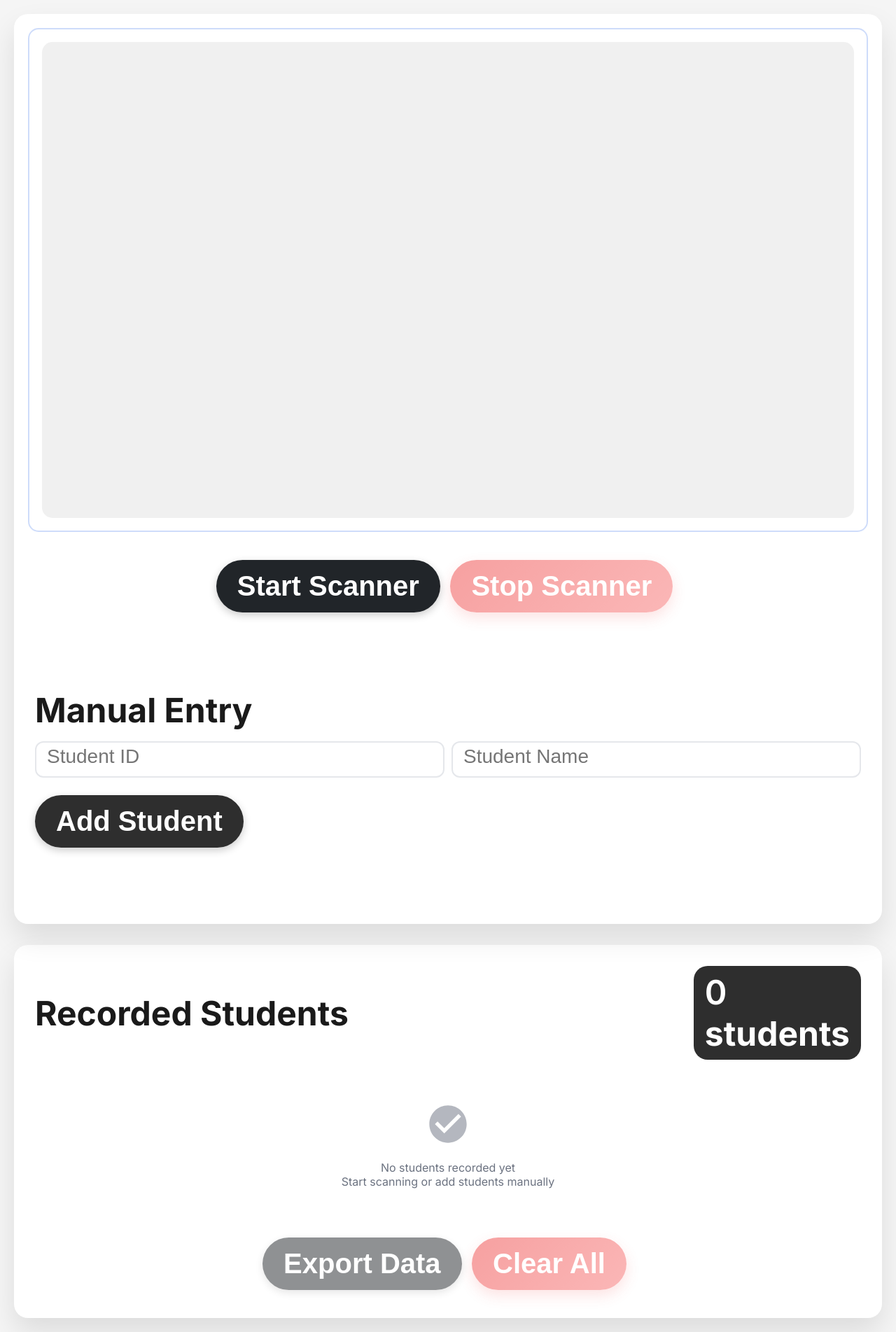
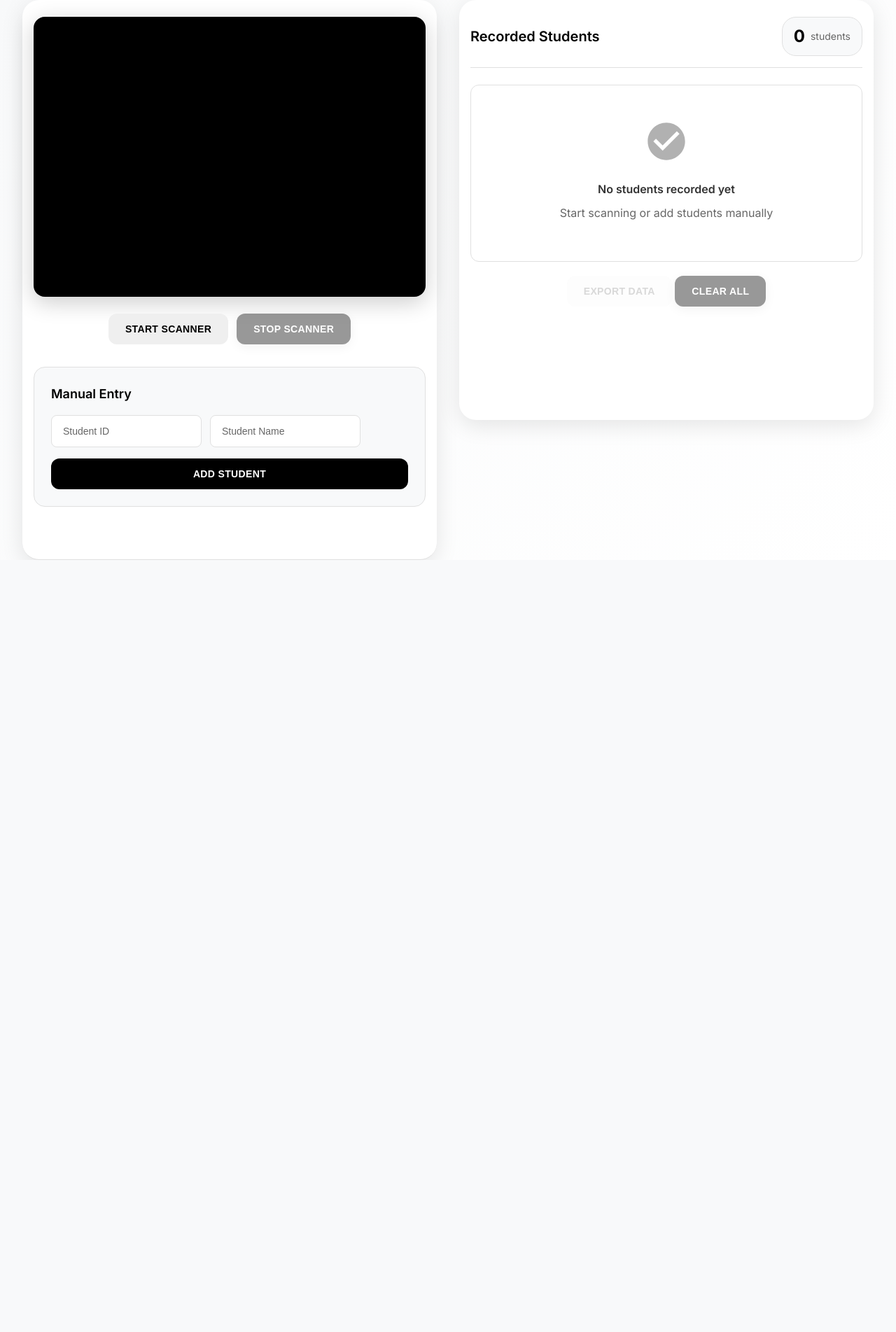
Before and after one commit to jswnthh/student_monitoring_software, a Django app: page / in a window 1280 px wide. Shown: the whole page at 70% size. After the commit the page ends 800 px from the top, so only its background shows below. Run offline with Django 5.2, Linux system fonts and the light colour scheme; some libraries are stand-ins or nearby versions.

Commit message:
updated css

```diff
--- a/lateEntry/static/css/lateEntry/style.css
+++ b/lateEntry/static/css/lateEntry/style.css
@@ -4,177 +4,197 @@
     box-sizing: border-box;
 }
 
+:root {
+    --primary-black: #000000;
+    --dark-grey: #1a1a1a;
+    --medium-grey: #333333;
+    --light-grey: #666666;
+    --border-grey: #e0e0e0;
+    --white: #ffffff;
+    --accent-grey: #f8f9fa;
+    --success: #000000;
+    --error: #666666;
+    --shadow: rgba(0, 0, 0, 0.1);
+    --shadow-heavy: rgba(0, 0, 0, 0.2);
+}
+
 body {
-    font-family: 'Inter', -apple-system, BlinkMacSystemFont, 'Segoe UI', Roboto, sans-serif;
-    background-color: #f5f5f5; /* light grey */
+    font-family: 'Inter', -apple-system, BlinkMacSystemFont, sans-serif;
+    background: linear-gradient(135deg, #f8f9fa 0%, #ffffff 100%);
+    color: var(--primary-black);
+    line-height: 1.6;
     min-height: 100vh;
-    color: #1a1a1a;
+    overflow-x: hidden;
 }
 
 .container {
-    padding: 20px;
+    max-width: 100vw;
+    margin: 0 auto;
+    padding: 0;
+    min-height: 100vh;
 }
 
-.font-large {
-    font-size: 3rem;
-}
-
-.font-medium {
-    font-size: 1.75rem;
-}
-
+/* Header */
 .header {
+    background: var(--primary-black);
+    color: var(--white);
+    padding: 1rem;
     text-align: center;
-    margin-bottom: 30px;
-    color: black;
+    position: sticky;
+    top: 0;
+    z-index: 100;
+    box-shadow: 0 2px 10px var(--shadow);
 }
 
 .header h1 {
-    font-size: 2.5rem;
-    margin-bottom: 10px;
-    text-shadow: 0 2px 4px rgba(0,0,0,0.3);
+    font-size: 1.5rem;
+    font-weight: 700;
+    letter-spacing: -0.025em;
+    margin-bottom: 0.25rem;
 }
 
 .header p {
-    font-size: 1.1rem;
-    opacity: 0.9;
+    font-size: 0.875rem;
+    opacity: 0.8;
+    font-weight: 300;
 }
 
+/* Scanner Section */
 .scanner-section {
-    background: white;
-    border-radius: 20px;
-    padding: 30px;
-    margin-bottom: 30px;
-    box-shadow: 0 20px 40px rgba(0,0,0,0.1);
-    backdrop-filter: blur(10px);
-    height: 1300px;
-}
-
-.manual-input input::placeholder {
-    font-size: 1.75rem;
-}
-
-.manual-input input::-webkit-input-placeholder {
-    font-size: 1.75rem;
-}
-
-.manual-input input::-moz-placeholder {
-    font-size: 1.75rem;
-}
-
-.manual-input input:-ms-input-placeholder {
-    font-size: 1.75rem;
+    background: var(--white);
+    border-bottom: 1px solid var(--border-grey);
+    padding: 1.5rem 1rem;
 }
 
 .scanner-container {
     position: relative;
-    width: 100%;
-    border-radius: 12px;
-    background-color: white;
-    padding: 10px;
-    height: 700px
+    background: var(--primary-black);
+    border-radius: 16px;
+    overflow: hidden;
+    margin-bottom: 1.5rem;
+    box-shadow: 0 8px 32px var(--shadow-heavy);
 }
 
-/* .scanner-overlay {
+#video {
+    width: 100%;
+    height: 300px;
+    object-fit: cover;
+    display: block;
+    border-radius: 16px;
+}
+
+.scanner-overlay {
     position: absolute;
     top: 0;
     left: 0;
     right: 0;
     bottom: 0;
-    border: 2px dashed rgba(37, 99, 235, 0.5);
-    border-radius: 12px;
     pointer-events: none;
-    overflow: hidden;
-} */
-
-/* .laser-line {
-    position: absolute;
-    top: 0;
-    left: 0;
-    height: 2px;
-    width: 100%;
-    background: rgba(255, 0, 0, 0.9);
-    box-shadow: 0 0 10px rgba(255, 0, 0, 0.7);
-    animation: scanLine 2s linear infinite;
-    z-index: 10;
-} */
-
-/* @keyframes scanLine {
-    0% {
-        top: 0%;
-    }
-    100% {
-        top: 100%;
-    }
-} */
-
-#video {
-    width: 100%;
-    height: 100%;
-    border-radius: 15px;
-    object-fit: cover;
-    display: block;
-    margin: 0 auto;
-    background: #f0f0f0;
+    display: flex;
+    align-items: center;
+    justify-content: center;
 }
 
-/* .scanner-overlay {
-    position: absolute;
-    top: 50%;
-    left: 50%;
-    transform: translate(-50%, -50%);
-    width: 250px;
-    height: 100px;
-    border: 3px solid #2563eb;
-    border-radius: 10px;
-    pointer-events: none;
-} */
-
-.scanner-overlay::before {
-    content: '';
-    position: absolute;
-    top: -10px;
-    left: -10px;
-    right: -10px;
-    bottom: -10px;
-    border: 2px solid rgba(37, 99, 235, 0.3);
-    border-radius: 15px;
-    animation: pulse 2s infinite;
+.laser-line {
+    width: 80%;
+    height: 2px;
+    background: linear-gradient(90deg, transparent, var(--white), transparent);
+    border-radius: 1px;
+    animation: scan 2s linear infinite;
+    box-shadow: 0 0 10px var(--white);
 }
 
-@keyframes pulse {
-    0%, 100% { opacity: 0.3; }
-    50% { opacity: 0.8; }
+@keyframes scan {
+    0% {
+        transform: translateY(-150px);
+        opacity: 0;
+    }
+
+    10% {
+        opacity: 1;
+    }
+
+    90% {
+        opacity: 1;
+    }
+
+    100% {
+        transform: translateY(150px);
+        opacity: 0;
+    }
 }
 
+.scanner-placeholder {
+    height: 300px;
+    display: flex;
+    align-items: center;
+    justify-content: center;
+    color: var(--light-grey);
+    font-size: 1.125rem;
+    font-weight: 500;
+    background: linear-gradient(135deg, #f8f9fa, #e9ecef);
+    border: 2px dashed var(--border-grey);
+    border-radius: 16px;
+}
+
+/* Controls */
 .controls {
-    text-align: center;
-    margin: 40px 0px 100px 0px
+    display: flex;
+    gap: 0.75rem;
+    margin-bottom: 2rem;
 }
 
 .btn {
-    background-color: #212529;
-    color: white;
+    flex: 1;
+    padding: 0.875rem 1.5rem;
     border: none;
-    padding: 15px 30px;
-    border-radius: 50px;
-    font-size: 2.5rem;
+    border-radius: 12px;
     font-weight: 600;
+    font-size: 0.875rem;
     cursor: pointer;
-    transition: all 0.3s ease;
-    margin: 10px 10px 10px 0;
-    box-shadow: 0 4px 12px rgba(0, 0, 0, 0.2);
+    transition: all 0.2s ease;
+    letter-spacing: 0.025em;
+    text-transform: uppercase;
+    position: relative;
+    overflow: hidden;
 }
 
-.btn:hover {
-    background-color: #000; /* darker on hover */
-    box-shadow: 0 6px 18px rgba(0, 0, 0, 0.3);
-    transform: translateY(-2px);
+.btn:before {
+    content: '';
+    position: absolute;
+    top: 0;
+    left: -100%;
+    width: 100%;
+    height: 100%;
+    background: linear-gradient(90deg, transparent, rgba(255, 255, 255, 0.2), transparent);
+    transition: left 0.5s ease;
 }
 
-.btn:active {
-    background-color: #333;
-    transform: translateY(0);
+.btn:active:before {
+    left: 100%;
+}
+
+.btn-primary {
+    background: var(--primary-black);
+    color: var(--white);
+    box-shadow: 0 4px 16px var(--shadow);
+}
+
+.btn-primary:hover {
+    background: var(--dark-grey);
+    transform: translateY(-2px);
+    box-shadow: 0 6px 20px var(--shadow-heavy);
+}
+
+.btn-danger {
+    background: var(--medium-grey);
+    color: var(--white);
+    box-shadow: 0 4px 16px var(--shadow);
+}
+
+.btn-danger:hover {
+    background: var(--light-grey);
+    transform: translateY(-2px);
 }
 
 .btn:disabled {
@@ -183,191 +203,325 @@ body {
     transform: none;
 }
 
-.btn-danger {
-    background: linear-gradient(135deg, #ef4444, #f87171);
-    box-shadow: 0 8px 20px rgba(239, 68, 68, 0.3);
+/* Manual Input */
+.manual-input {
+    background: var(--accent-grey);
+    border: 1px solid var(--border-grey);
+    border-radius: 16px;
+    padding: 1.5rem;
+    margin-bottom: 1rem;
 }
 
-.btn-success {
-    background-color: #2e2e2e;
-}
-
-.manual-input {
-    margin-top: 20px;
+.manual-input h3 {
+    font-size: 1.125rem;
+    font-weight: 600;
+    margin-bottom: 1rem;
+    color: var(--primary-black);
 }
 
 .input-group {
     display: flex;
-    gap: 10px;
-    margin-bottom: 15px;
+    flex-direction: column;
+    gap: 0.75rem;
+    margin-bottom: 1rem;
 }
 
-input[type="text"] {
-    flex: 1;
-    padding: 15px;
-    border: 2px solid #e5e7eb;
-    border-radius: 12px;
-    font-size: 1rem;
-    transition: border-color 0.3s ease;
+.input-group input {
+    padding: 0.875rem 1rem;
+    border: 1px solid var(--border-grey);
+    border-radius: 8px;
+    font-size: 0.875rem;
+    font-weight: 400;
+    background: var(--white);
+    transition: all 0.2s ease;
 }
 
-input[type="text"]:focus {
+.input-group input:focus {
     outline: none;
-    border-color: #2563eb;
-    box-shadow: 0 0 0 3px rgba(37, 99, 235, 0.1);
+    border-color: var(--primary-black);
+    box-shadow: 0 0 0 3px rgba(0, 0, 0, 0.1);
 }
 
+.input-group input::placeholder {
+    color: var(--light-grey);
+}
+
+.btn-success {
+    background: var(--primary-black);
+    color: var(--white);
+    width: 100%;
+}
+
+/* Students Section */
 .students-section {
-    background: white;
-    border-radius: 20px;
-    padding: 30px;
-    box-shadow: 0 20px 40px rgba(0,0,0,0.1);
+    background: var(--white);
+    padding: 1.5rem 1rem;
+    min-height: 50vh;
 }
 
 .students-header {
     display: flex;
     justify-content: space-between;
     align-items: center;
-    margin-bottom: 20px;
+    margin-bottom: 1.5rem;
+    padding-bottom: 1rem;
+    border-bottom: 1px solid var(--border-grey);
+}
+
+.students-header h2 {
+    font-size: 1.25rem;
+    font-weight: 600;
+    color: var(--primary-black);
 }
 
 .students-count {
-    background-color: #2e2e2e;
-    color: white;
-    padding: 8px 16px;
+    display: flex;
+    align-items: center;
+    gap: 0.5rem;
+    background: var(--accent-grey);
+    padding: 0.5rem 1rem;
     border-radius: 20px;
-    font-weight: 600;
+    border: 1px solid var(--border-grey);
 }
 
+.students-count span {
+    font-size: 1.5rem;
+    font-weight: 700;
+    color: var(--primary-black);
+}
+
+.students-count h2 {
+    font-size: 0.875rem;
+    font-weight: 500;
+    color: var(--light-grey);
+}
+
+/* Student List */
 .student-list {
     max-height: 400px;
     overflow-y: auto;
+    border: 1px solid var(--border-grey);
+    border-radius: 12px;
+    background: var(--white);
 }
 
 .student-item {
     display: flex;
     justify-content: space-between;
     align-items: center;
-    padding: 15px;
-    border-bottom: 1px solid #f3f4f6;
+    padding: 1rem;
+    border-bottom: 1px solid var(--border-grey);
+    transition: background 0.2s ease;
     animation: slideIn 0.3s ease;
+}
+
+.student-item:hover {
+    background: var(--accent-grey);
 }
 
 .student-item:last-child {
     border-bottom: none;
 }
 
-@keyframes slideIn {
-    from {
-        opacity: 0;
-        transform: translateX(-20px);
-    }
-    to {
-        opacity: 1;
-        transform: translateX(0);
-    }
-}
-
 .student-info {
-    display: flex;
-    flex-direction: column;
+    flex: 1;
 }
 
 .student-name {
+    font-size: 1rem;
     font-weight: 600;
-    font-size: 1.1rem;
-    color: #1f2937;
+    color: var(--primary-black);
+    margin-bottom: 0.25rem;
 }
 
 .student-id {
-    color: #6b7280;
-    font-size: 0.9rem;
-    margin-top: 2px;
+    font-size: 0.875rem;
+    color: var(--light-grey);
+    margin-bottom: 0.25rem;
 }
 
 .student-time {
-    color: #9ca3af;
-    font-size: 0.8rem;
+    font-size: 0.75rem;
+    color: var(--medium-grey);
+    font-weight: 500;
 }
 
 .delete-btn {
-    background: none;
+    background: var(--medium-grey);
+    color: var(--white);
     border: none;
-    color: #ef4444;
+    border-radius: 8px;
+    padding: 0.5rem;
     cursor: pointer;
-    padding: 5px;
-    border-radius: 50%;
-    transition: background-color 0.3s ease;
+    transition: all 0.2s ease;
+    font-size: 1rem;
 }
 
 .delete-btn:hover {
-    background-color: #fef2f2;
+    background: var(--light-grey);
+    transform: scale(1.1);
 }
 
 .empty-state {
     text-align: center;
-    padding: 40px;
-    color: #6b7280;
+    padding: 3rem 1rem;
+    color: var(--light-grey);
 }
 
 .empty-state svg {
     width: 64px;
     height: 64px;
-    margin-bottom: 16px;
+    margin-bottom: 1rem;
     opacity: 0.5;
 }
 
+.empty-state p {
+    font-size: 1rem;
+    margin-bottom: 0.5rem;
+}
+
+.empty-state p:first-of-type {
+    font-weight: 600;
+    color: var(--medium-grey);
+}
+
+/* Export Actions */
+.export-actions {
+    display: flex;
+    gap: 0.75rem;
+    margin-top: 1.5rem;
+}
+
+.export-actions .btn {
+    flex: 1;
+}
+
+/* Status Messages */
+#status-message {
+    position: fixed;
+    top: 80px;
+    left: 1rem;
+    right: 1rem;
+    z-index: 1000;
+    pointer-events: none;
+}
+
 .status-message {
-    padding: 15px;
-    border-radius: 12px;
-    margin-bottom: 20px;
+    background: var(--primary-black);
+    color: var(--white);
+    padding: 1rem;
+    border-radius: 8px;
     font-weight: 500;
     text-align: center;
-    animation: fadeIn 0.3s ease;
-}
-
-@keyframes fadeIn {
-    from { opacity: 0; }
-    to { opacity: 1; }
+    box-shadow: 0 4px 16px var(--shadow-heavy);
+    animation: statusSlide 0.3s ease;
 }
 
 .status-success {
-    background-color: #d1fae5;
-    color: #065f46;
-    border: 1px solid #a7f3d0;
+    background: var(--primary-black);
 }
 
 .status-error {
-    background-color: #fee2e2;
-    color: #991b1b;
-    border: 1px solid #fca5a5;
+    background: var(--medium-grey);
 }
 
 .status-info {
-    background-color: #dbeafe;
-    color: #1e40af;
-    border: 1px solid #93c5fd;
+    background: var(--light-grey);
 }
 
-@media (max-width: 768px) {
-    .container {
-        padding: 15px;
+@keyframes statusSlide {
+    from {
+        transform: translateY(-20px);
+        opacity: 0;
     }
 
-    .header h1 {
-        font-size: 2rem;
+    to {
+        transform: translateY(0);
+        opacity: 1;
+    }
+}
+
+@keyframes slideIn {
+    from {
+        transform: translateX(-20px);
+        opacity: 0;
     }
 
-    .scanner-section, .students-section {
-        padding: 20px;
+    to {
+        transform: translateX(0);
+        opacity: 1;
+    }
+}
+
+/* Desktop Styles */
+@media (min-width: 768px) {
+    .container {
+        max-width: 1200px;
+        padding: 0 2rem;
+    }
+
+    .header {
+        border-radius: 0 0 24px 24px;
+        margin-bottom: 2rem;
+    }
+
+    .scanner-section {
+        border-radius: 24px;
+        margin-bottom: 2rem;
+        box-shadow: 0 8px 32px var(--shadow);
+    }
+
+    .students-section {
+        border-radius: 24px;
+        box-shadow: 0 8px 32px var(--shadow);
     }
 
     .input-group {
-        flex-direction: column;
+        flex-direction: row;
     }
 
-    .btn {
-        margin: 5px 0;
-        width: 100%;
+    .controls {
+        justify-content: center;
+    }
+
+    .controls .btn {
+        flex: none;
+        min-width: 150px;
+    }
+
+    #video {
+        height: 400px;
+    }
+
+    .scanner-placeholder {
+        height: 400px;
+    }
+
+    .student-list {
+        max-height: 500px;
     }
 }
+
+/* Large Desktop */
+@media (min-width: 1200px) {
+    .container {
+        display: grid;
+        grid-template-columns: 1fr 1fr;
+        gap: 2rem;
+        max-width: 1400px;
+    }
+
+    .header {
+        grid-column: 1 / -1;
+    }
+
+    .scanner-section,
+    .students-section {
+        margin-bottom: 0;
+    }
+
+    .students-section {
+        max-height: calc(100vh - 200px);
+        overflow-y: auto;
+    }
+}
```
